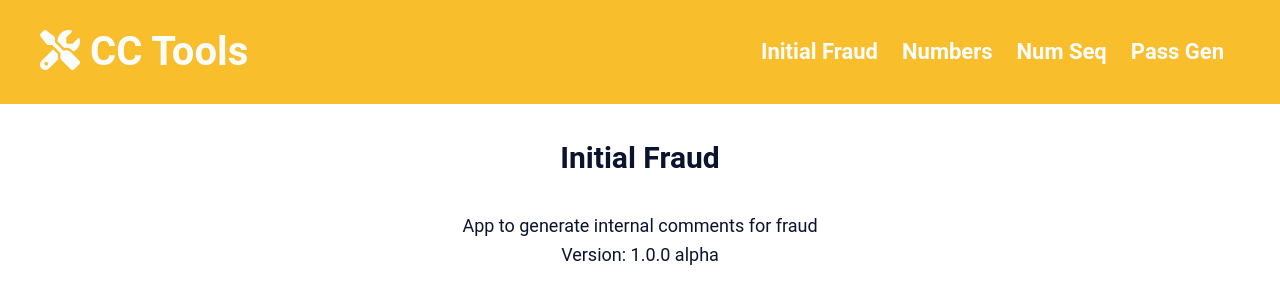
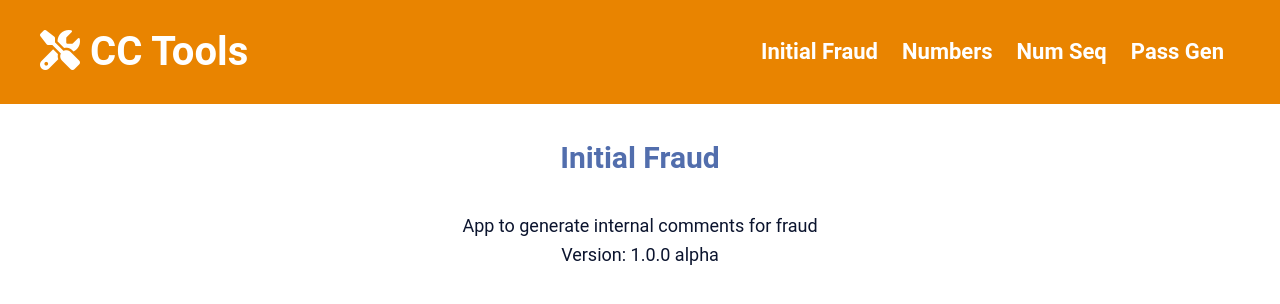
Before and after one commit to MelvinPeepers/tools, a React (Create React App) app in the folder my-app/: page / in a window 1280 px wide. Shown: the top 304 px of the page. Built offline with nearby package versions, Linux system fonts and the light colour scheme.

Commit message:
changed the colors

```diff
--- a/my-app/src/App.css
+++ b/my-app/src/App.css
@@ -136,11 +136,9 @@ Global Styles
 
 :root {
   --main-bg-color: #fff;
-  --dark-main-bg-color: #35363a;
-  --header-bg-color: #f9be2b;
-  --nav-tx-color: #fbfdfd;
+  --header-bg-color: #e98400;
   --main-tx-color: #0b142e;
-  --input-bg-color: #f5f6f8;
+  --secondary-tx-color: #526ead;
   --submit-bg-color: #f9be2b;
   --copy-bg-color: #ff1818;
 }
@@ -157,17 +155,16 @@ html {
   font-size: 62.5%;
   line-height: 1.6;
   background-color: var(--main-bg-color);
-  color: var(--main-tx-color);
 }
 
 h1 {
-  color: var(--main-tx-color);
   font-size: 4rem;
   font-weight: bold;
   text-align: center;
 }
 
 h2 {
+  color: var(--secondary-tx-color);
   text-align: center;
   font-size: 3rem;
   font-weight: bold;
@@ -175,6 +172,7 @@ h2 {
 }
 
 p {
+  color: var(--main-tx-color);
   font-size: 1.8rem;
   text-align: center;
 }
@@ -204,6 +202,7 @@ Navbar
 
 .navbar {
   background-color: var(--header-bg-color);
+  color: var(--main-bg-color);
 }
 
 .flex-container {
@@ -211,10 +210,6 @@ Navbar
   justify-content: space-between;
   align-items: center;
   padding: 20px 40px;
-}
-
-.navbar h1 {
-  color: var(--nav-tx-color);
 }
 
 .navbar ul {
```
